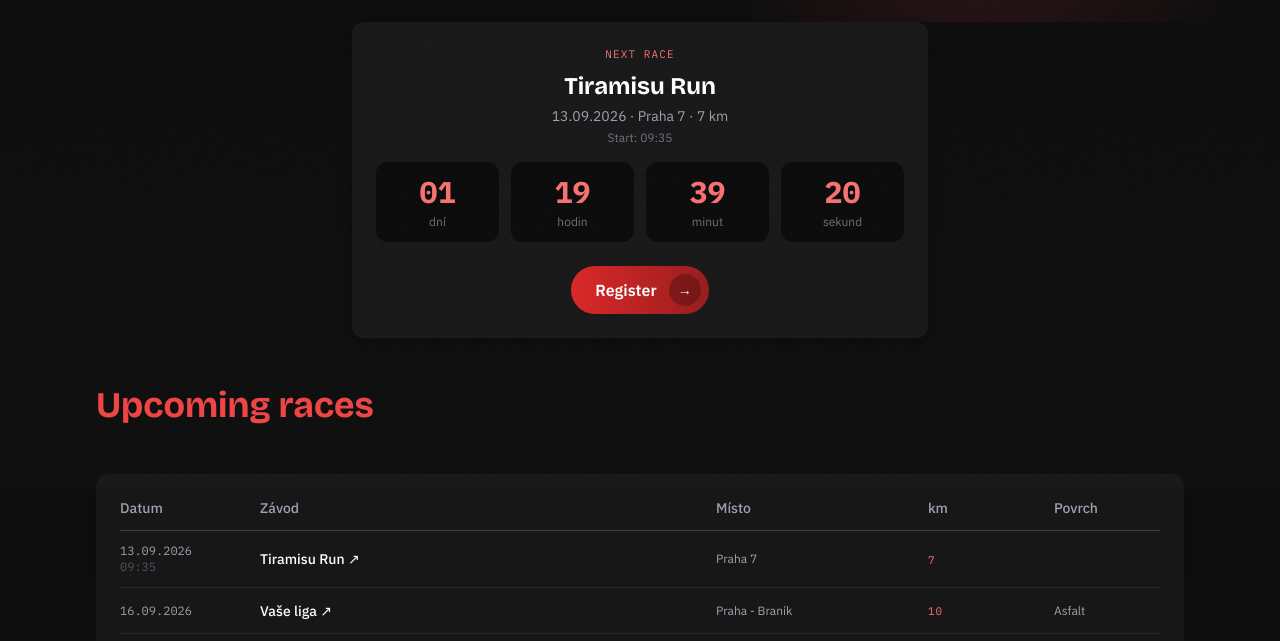
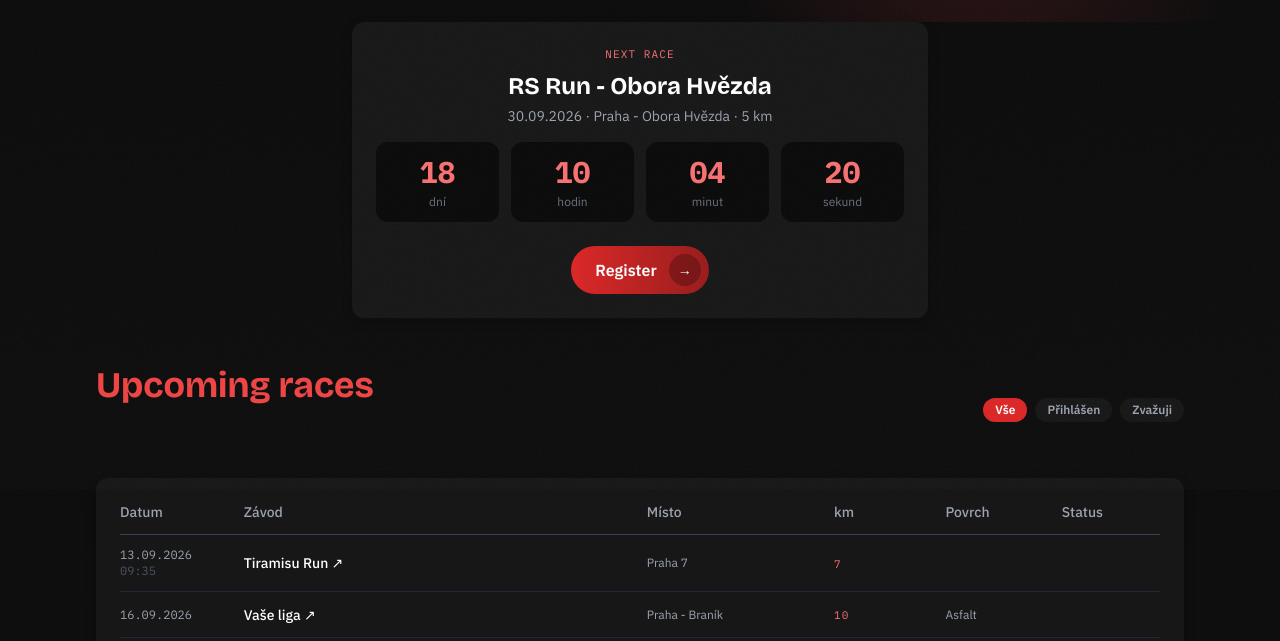
Before and after one commit to petrhollan22/petr-portfolio, a Next.js app: page /en/races in a window 1280 px wide. Shown: the part 311-952 px from the top of the page. Built offline with nearby package versions, Linux system fonts and the light colour scheme; no server answers.

Commit message:
Add race status badges, filter by status, countdown only for registered races

```diff
--- a/app/[locale]/races/page.tsx
+++ b/app/[locale]/races/page.tsx
@@ -6,15 +6,19 @@ import { races } from '@/data/races';
 import PageGlow from '@/components/PageGlow';
 import Reveal from '@/components/Reveal';
 
+const STATUS_BADGE: Record<string, { label: string; cls: string }> = {
+  registered: { label: 'Přihlášen', cls: 'bg-green-500/20 text-green-400 border border-green-500/30' },
+  considering: { label: 'Zvažuji', cls: 'bg-yellow-500/20 text-yellow-400 border border-yellow-500/30' },
+  watching: { label: 'Sleduji', cls: 'bg-gray-500/20 text-gray-400 border border-gray-500/30' },
+};
+
 function Countdown({ isoDate, time }: { isoDate: string; time?: string }) {
   const [diff, setDiff] = useState<{ days: number; hours: number; minutes: number; seconds: number } | null>(null);
 
   useEffect(() => {
     const target = new Date(isoDate + (time ? 'T' + time : 'T00:00:00'));
-
     const tick = () => {
-      const now = new Date();
-      const ms = target.getTime() - now.getTime();
+      const ms = target.getTime() - Date.now();
       if (ms <= 0) { setDiff({ days: 0, hours: 0, minutes: 0, seconds: 0 }); return; }
       setDiff({
         days: Math.floor(ms / 86400000),
@@ -23,7 +27,6 @@ function Countdown({ isoDate, time }: { isoDate: string; time?: string }) {
         seconds: Math.floor((ms % 60000) / 1000),
       });
     };
-
     tick();
     const id = setInterval(tick, 1000);
     return () => clearInterval(id);
@@ -50,13 +53,17 @@ function Countdown({ isoDate, time }: { isoDate: string; time?: string }) {
 
 export default function RacesPage() {
   const t = useTranslations('races');
+  const [filter, setFilter] = useState<'all' | 'registered' | 'considering'>('all');
+
   const today = new Date();
   today.setHours(0, 0, 0, 0);
 
   const sorted = [...races].sort((a, b) => a.isoDate.localeCompare(b.isoDate));
   const upcoming = sorted.filter(r => new Date(r.isoDate) >= today);
   const past = sorted.filter(r => new Date(r.isoDate) < today).reverse();
-  const next = upcoming[0];
+
+  const filtered = upcoming.filter(r => filter === 'all' || r.status === filter);
+  const next = upcoming.find(r => r.status === 'registered');
 
   return (
     <div className="bg-gradient-to-b from-primary to-secondary min-h-screen">
@@ -87,7 +94,17 @@ export default function RacesPage() {
 
       <Reveal>
         <section className="container pb-8">
-          <h2 className="section-title">{t('upcoming')}</h2>
+          <div className="flex flex-wrap items-center justify-between gap-4 mb-6">
+            <h2 className="section-title mb-0">{t('upcoming')}</h2>
+            <div className="flex gap-2">
+              {(['all', 'registered', 'considering'] as const).map(f => (
+                <button key={f} onClick={() => setFilter(f)}
+                  className={`px-3 py-1 rounded-full text-xs font-semibold transition-colors ${filter === f ? 'bg-red-600 text-white' : 'bg-secondary text-gray-400 hover:text-white'}`}>
+                  {f === 'all' ? 'Vše' : f === 'registered' ? 'Přihlášen' : 'Zvažuji'}
+                </button>
+              ))}
+            </div>
+          </div>
           <div className="card overflow-x-auto">
             <table className="w-full text-sm">
               <thead>
@@ -96,11 +113,12 @@ export default function RacesPage() {
                   <th className="pb-3 pr-4 text-gray-400 font-medium">Závod</th>
                   <th className="pb-3 pr-4 text-gray-400 font-medium hidden sm:table-cell">Místo</th>
                   <th className="pb-3 pr-4 text-gray-400 font-medium">km</th>
-                  <th className="pb-3 text-gray-400 font-medium hidden md:table-cell">Povrch</th>
+                  <th className="pb-3 pr-4 text-gray-400 font-medium hidden md:table-cell">Povrch</th>
+                  <th className="pb-3 text-gray-400 font-medium">Status</th>
                 </tr>
               </thead>
               <tbody>
-                {upcoming.map((race, i) => (
+                {filtered.map((race, i) => (
                   <tr key={i} className="border-b border-gray-800 hover:bg-gray-900/30 transition-colors">
                     <td className="py-3 pr-4 text-gray-400 whitespace-nowrap font-mono text-xs">
                       {race.date}
@@ -116,7 +134,14 @@ export default function RacesPage() {
                       <span className="mono-label text-red-400">{race.distance}</span>
                       {race.shortVariant && <span className="block text-gray-600 text-xs">/{race.shortVariant}</span>}
                     </td>
-                    <td className="py-3 text-gray-400 text-xs hidden md:table-cell">{race.surface}</td>
+                    <td className="py-3 pr-4 text-gray-400 text-xs hidden md:table-cell">{race.surface}</td>
+                    <td className="py-3">
+                      {race.status && (
+                        <span className={`px-2 py-0.5 rounded-full text-xs font-medium ${STATUS_BADGE[race.status].cls}`}>
+                          {STATUS_BADGE[race.status].label}
+                        </span>
+                      )}
+                    </td>
                   </tr>
                 ))}
               </tbody>
--- a/data/races.ts
+++ b/data/races.ts
@@ -1,4 +1,6 @@
 import type { Localized } from '@/lib/localized';
+
+export type RaceStatus = 'registered' | 'considering' | 'watching' | null;
 
 export interface Race {
   date: string;
@@ -12,6 +14,7 @@ export interface Race {
   shortVariant?: string;
   surface: string;
   profile: string;
+  status?: RaceStatus;
 }
 
 export const races: Race[] = [
@@ -35,18 +38,18 @@ export const races: Race[] = [
   { date: '16.09.2026', isoDate: '2026-09-16', day: 'Středa', name: 'Vaše liga', url: 'https://www.vaseliga.cz/behaci-liga/', place: 'Praha - Braník', distance: 10, surface: 'Asfalt', profile: 'Rovina' },
   { date: '19.09.2026', isoDate: '2026-09-19', day: 'Sobota', name: 'Železná Ruda', url: 'https://www.trailrunningcup.cz/', place: 'Železná Ruda', distance: 18, shortVariant: '13', surface: 'Trail', profile: 'Kopce' },
   { date: '27.09.2026', isoDate: '2026-09-27', day: 'Neděle', name: 'Praha - Běchovice', url: 'https://www.bechovice-praha.cz/', place: 'Běchovice', distance: 10, surface: 'Asfalt', profile: 'Zvlněná rovina' },
-  { date: '30.09.2026', isoDate: '2026-09-30', day: 'Středa', name: 'RS Run - Obora Hvězda', url: 'https://www.behej.com/terminovka', place: 'Praha - Obora Hvězda', distance: 5, surface: '', profile: '' },
-  { date: '03.10.2026', isoDate: '2026-10-03', day: 'Sobota', name: 'PUMA Třeboňský maraton', url: 'https://www.naturemarathon.cz/', place: 'Třeboň', distance: 42.2, shortVariant: '21.1, 10, 5', surface: 'Asfalt', profile: 'Rovina' },
+  { date: '30.09.2026', isoDate: '2026-09-30', day: 'Středa', name: 'RS Run - Obora Hvězda', url: 'https://www.behej.com/terminovka', place: 'Praha - Obora Hvězda', distance: 5, surface: '', profile: '', status: 'registered' },
+  { date: '03.10.2026', isoDate: '2026-10-03', day: 'Sobota', name: 'PUMA Třeboňský maraton', url: 'https://www.naturemarathon.cz/', place: 'Třeboň', distance: 42.2, shortVariant: '21.1, 10, 5', surface: 'Asfalt', profile: 'Rovina', status: 'registered' },
   { date: '03.10.2026', isoDate: '2026-10-03', day: 'Sobota', name: 'Liberec Trail run', url: 'https://www.trailrunningcup.cz/', place: 'Liberec', distance: 22, shortVariant: '12', surface: 'Trail', profile: 'Kopce' },
   { date: '04.10.2026', isoDate: '2026-10-04', day: 'Neděle', name: 'Hradecký půlmaraton', url: 'https://www.hradeckypulmaraton.cz/', place: 'Hradec Králové', distance: 21.1, surface: 'Asfalt', profile: 'Rovina' },
+  { date: '17.10.2026', isoDate: '2026-10-17', day: 'Sobota', time: '07:00', name: 'Zapomenuté hory', url: 'https://www.zapomenutehory.com/zapomenute-hory', place: 'Uhelná, Jeseník', distance: 76, shortVariant: '46, 26', surface: 'Trail', profile: 'Kopce', status: 'considering' },
   { date: '18.10.2026', isoDate: '2026-10-18', day: 'Neděle', name: 'Klánovický půlmaraton', url: 'https://www.klanovickypulmaraton.cz/', place: 'Praha - Klánovice', distance: 21.1, surface: 'Terén', profile: 'Zvlněná rovina' },
   { date: '18.10.2026', isoDate: '2026-10-18', day: 'Neděle', name: 'Klánovická 10ka', url: 'https://www.klanovickypulmaraton.cz/', place: 'Praha - Klánovice', distance: 10, surface: 'Terén', profile: 'Zvlněná rovina' },
   { date: '26.10.2026', isoDate: '2026-10-26', day: 'Neděle', name: 'Dresden Marathon', url: 'https://www.dresden-marathon.com/', place: 'Drážďany', distance: 42.2, surface: 'Asfalt', profile: 'Rovina' },
   { date: '26.10.2026', isoDate: '2026-10-26', day: 'Neděle', name: 'Dresden Půlmaraton', url: 'https://www.dresden-marathon.com/', place: 'Drážďany', distance: 21.1, surface: 'Asfalt', profile: 'Rovina' },
   { date: '28.10.2026', isoDate: '2026-10-28', day: 'Středa', name: 'Vaše liga - půlmaraton', url: 'https://www.vaseliga.cz/behaci-liga/', place: 'Praha - Braník', distance: 21.1, surface: 'Asfalt', profile: 'Rovina' },
-  { date: '17.11.2026', isoDate: '2026-11-17', day: 'Úterý', name: 'Sametový běh', url: 'https://www.behej.com/terminovka', place: 'Odolena Voda', distance: 10, surface: 'Asfalt/Terén', profile: 'Zvlněný terén' },
-  { date: '02.05.2027', isoDate: '2027-05-02', day: 'Neděle', time: '08:00', name: 'Vodafone Pražský maraton 2027', url: 'https://www.runczech.com/cs/akce/vodafone-maraton-praha-2027', place: 'Praha', distance: 42.2, shortVariant: '2Run', surface: 'Asfalt', profile: 'Rovina' },
-  { date: '17.10.2026', isoDate: '2026-10-17', day: 'Sobota', time: '07:00', name: 'Zapomenuté hory', url: 'https://www.zapomenutehory.com/zapomenute-hory', place: 'Uhelná, Jeseník', distance: 76, shortVariant: '46, 26', surface: 'Trail', profile: 'Kopce' },
-  { date: '03.04.2027', isoDate: '2027-04-03', day: 'Pátek', name: 'Generali 1/2Maraton Praha 2027', url: 'https://www.runczech.com/cs/akce/generali-1-2maraton-praha-2027', place: 'Praha', distance: 21.1, surface: 'Asfalt', profile: 'Rovina' },
-  { date: '12.06.2027', isoDate: '2027-06-12', day: 'Pátek', name: 'Mattoni Running Festival Olomouc 2027', url: 'https://www.runczech.com/cs/akce/mattoni-running-festival-olomouc-2027', place: 'Olomouc', distance: 21.1, surface: 'Asfalt', profile: 'Rovina' },
+  { date: '17.11.2026', isoDate: '2026-11-17', day: 'Úterý', name: 'Sametový běh', url: 'https://www.behej.com/terminovka', place: 'Odolena Voda', distance: 10, surface: 'Asfalt/Terén', profile: 'Zvlněný terén', status: 'considering' },
+  { date: '03.04.2027', isoDate: '2027-04-03', day: 'Pátek', name: 'Generali 1/2Maraton Praha 2027', url: 'https://www.runczech.com/cs/akce/generali-1-2maraton-praha-2027', place: 'Praha', distance: 21.1, surface: 'Asfalt', profile: 'Rovina', status: 'registered' },
+  { date: '02.05.2027', isoDate: '2027-05-02', day: 'Neděle', time: '08:00', name: 'Vodafone Pražský maraton 2027', url: 'https://www.runczech.com/cs/akce/vodafone-maraton-praha-2027', place: 'Praha', distance: 42.2, shortVariant: '2Run', surface: 'Asfalt', profile: 'Rovina', status: 'registered' },
+  { date: '12.06.2027', isoDate: '2027-06-12', day: 'Pátek', name: 'Mattoni Running Festival Olomouc 2027', url: 'https://www.runczech.com/cs/akce/mattoni-running-festival-olomouc-2027', place: 'Olomouc', distance: 21.1, surface: 'Asfalt', profile: 'Rovina', status: 'registered' },
 ];
```
